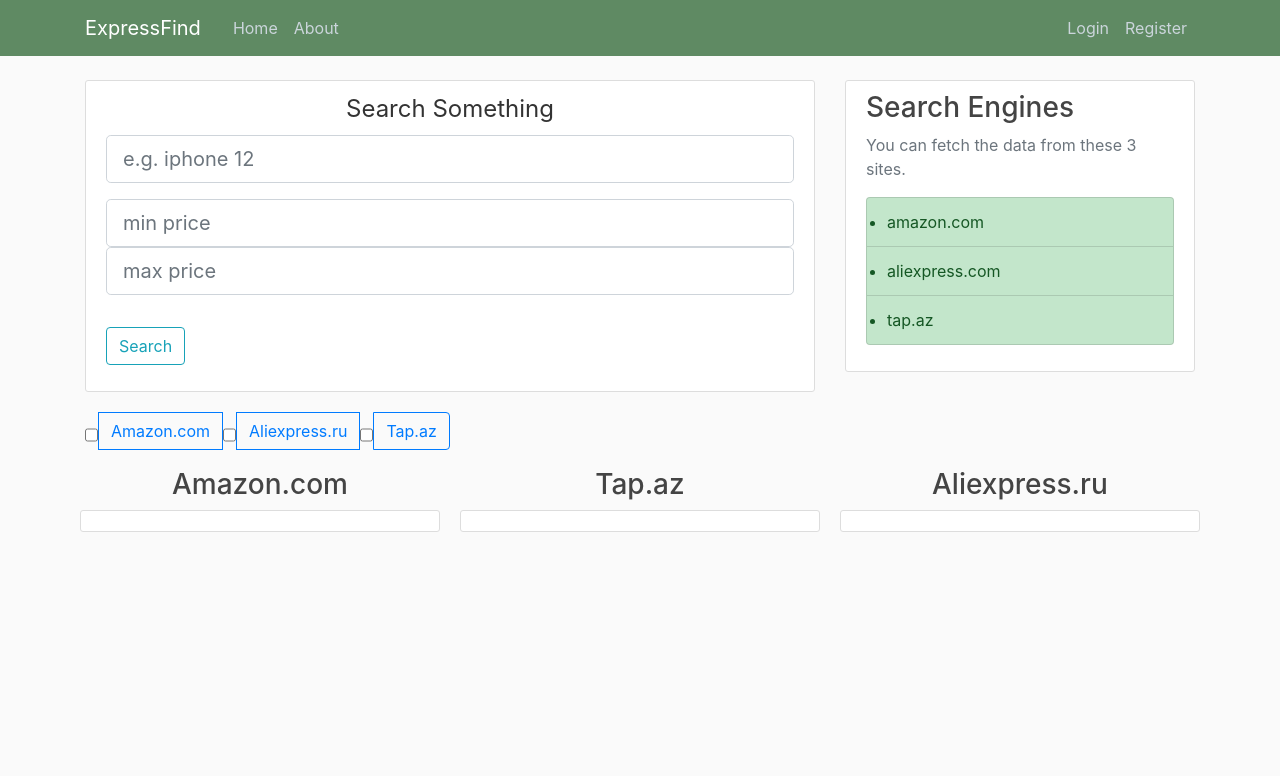
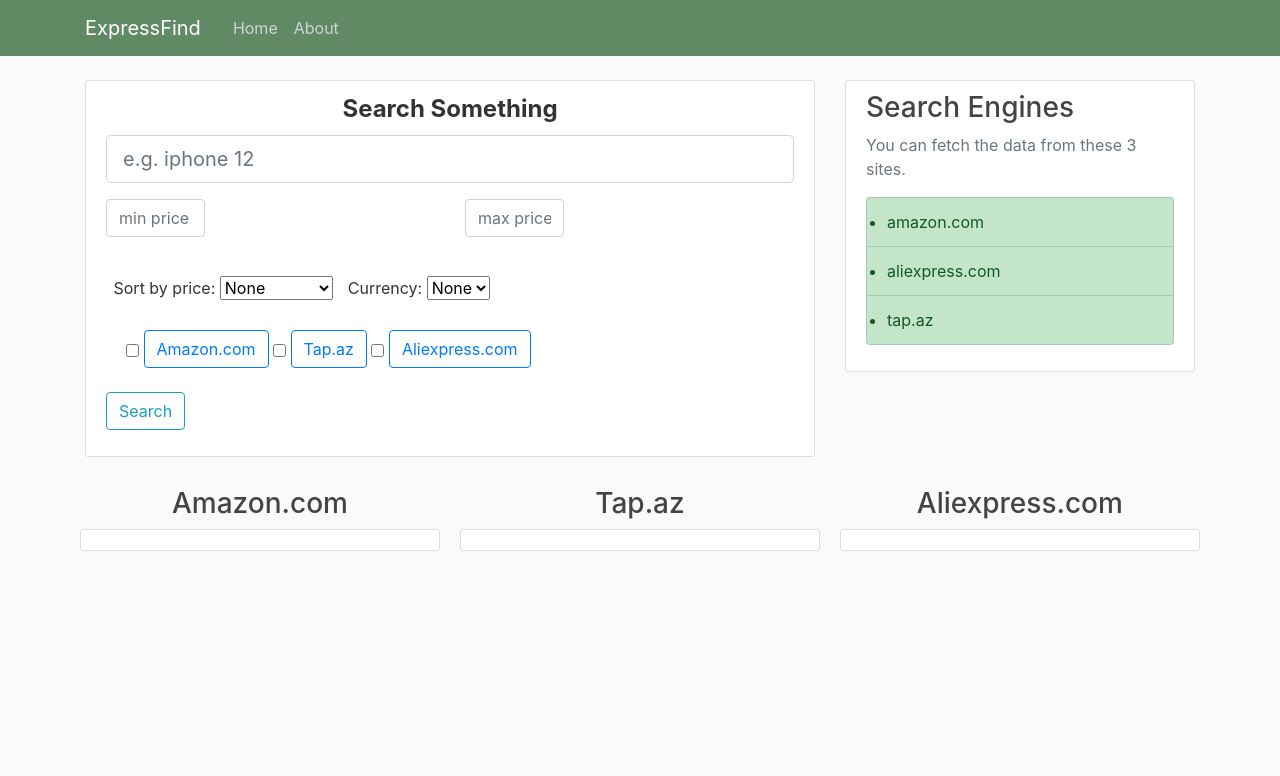
Before and after one commit to muradabdullayev900/ExpressFind, a Flask app: page / in a window 1280 px wide. Shown: the top 776 px of the page. Run offline with Flask 2, Linux system fonts and the light colour scheme; some libraries are stand-ins or nearby versions.

Commit message:
small changes to front-end

```diff
--- a/src/templates/home.html
+++ b/src/templates/home.html
@@ -52,8 +52,8 @@
 			</div>
 			<!-- Navbar Right Side -->
 			<div class="navbar-nav">
-			  <a class="nav-item nav-link" href="{{ url_for('login') }}">Login</a>
-			  <a class="nav-item nav-link" href="{{ url_for('register') }}">Register</a>
+{#			  <a class="nav-item nav-link" href="{{ url_for('login') }}">Login</a>#}
+{#			  <a class="nav-item nav-link" href="{{ url_for('register') }}">Register</a>#}
 			</div>
 		  </div>
 		</div>
@@ -67,29 +67,51 @@
                     <form method="POST" action="/home">
                         {{ form.hidden_tag() }}
                         <fieldset class="form-group">
-                            <legend class="border-primary mb-sm-2 text-center">Search Something</legend>
+                            <legend class="border-primary mb-sm-2 text-center font-weight-bold">Search Something</legend>
                             <div class="form-group">
                                 {{ form.item(class="form-control form-control-lg ", placeholder="e.g. iphone 12") }}
                             </div>
-                            <div class="form-group">
-                                {{ form.min_price(class="form-control form-control-lg ", placeholder="min price") }}
-                                {{ form.max_price(class="form-control form-control-lg ", placeholder="max price") }}
+                              <div class="row">
+                                <div class="form-group col">
+                                    {{ form.min_price(style="width: 30%", type="text", class="form-control dropdown", placeholder="min price") }}
+                                </div>
+                                <div class="form-group col">
+                                    {{ form.max_price(style="width: 30%", type="text", class="form-control dropdown", placeholder="max price") }}
+                                </div>
+                            </div>
+                            <div class="row" style="padding: 15px">
+                                <div class="dropdown" style="padding: 7.5px">
+                                    <label for="sort">Sort by price:</label>
+                                    <select name="sort" id="sort" class="dropdown">
+                                        <option name="none" value="none">None</option>
+                                        <option name="ascending" value="ascending">Ascending</option>
+                                        <option name="descending" value="descending">Descending</option>
+                                    </select>
+                                </div >
+                                <div class="dropdown" style="padding: 7.5px">
+                                    <label for="currency">Currency:</label>
+                                    <select name="currency" id="currency" class="dropdown">
+                                        <option name="none" value="none">None</option>
+                                        <option name="usd" value="usd">USD</option>
+                                        <option name="azn" value="azn">AZN</option>
+                                    </select>
+                                </div>
+                            </div>
+                            <div class="form-check" role="group" aria-label="Basic checkbox toggle button group">
+                                <input type="checkbox" class="btn-check" id="btncheck1" autocomplete="off" name="amazon">
+                                <label class="btn btn-outline-primary" for="btncheck1">Amazon.com</label>
+
+                                <input type="checkbox" class="btn-check" id="btncheck2" autocomplete="off" name="tapaz">
+                                <label class="btn btn-outline-primary" for="btncheck2">Tap.az</label>
+
+                                <input type="checkbox" class="btn-check" id="btncheck3" autocomplete="off" name="aliexpress">
+                                <label class="btn btn-outline-primary" for="btncheck3">Aliexpress.com</label>
                             </div>
                         </fieldset>
                         <div class="form-group">
                             {{ form.submit(class="btn btn-outline-info") }}
                         </div>
                     </form>
-                </div>
-                <div class="btn-group" role="group" aria-label="Basic checkbox toggle button group">
-                    <input type="checkbox" class="btn-check" id="btncheck1" autocomplete="off" name="amazon">
-                    <label class="btn btn-outline-primary" for="btncheck1">Amazon.com</label>
-
-                    <input type="checkbox" class="btn-check" id="btncheck2" autocomplete="off" name="aliexpress">
-                    <label class="btn btn-outline-primary" for="btncheck2">Aliexpress.ru</label>
-
-                    <input type="checkbox" class="btn-check" id="btncheck3" autocomplete="off" name="tapaz">
-                    <label class="btn btn-outline-primary" for="btncheck3">Tap.az</label>
                 </div>
             {% endblock %}
 		</div>
@@ -118,7 +140,7 @@
                                   <small class="text-muted">{{ product['rating'] }}</small>
                               </div>
                               <h2>
-                                  <a class="article-title" href="{{ product['url'] }}">{{ product['price'] }}</a>
+                                  <a class="article-title" href="{{ product['url'] }}">{{ product['price'] }} {{ product['currency'] }}</a>
                               </h2>
                           </div>
                       </article>
@@ -136,7 +158,7 @@
                                   <small class="text-muted">{{ product['rating'] }}</small>
                               </div>
                               <h2>
-                                  <a class="article-title" href="{{ product['url'] }}">{{ product['price'] }}</a>
+                                  <a class="article-title" href="{{ product['url'] }}">{{ product['price'] }} {{ product['currency'] }}</a>
                               </h2>
                           </div>
                       </article>
@@ -144,7 +166,7 @@
               </div>
           </div>
           <div class="column">
-              <h3 class="text-center">Aliexpress.ru</h3>
+              <h3 class="text-center">Aliexpress.com</h3>
               <div class="content-section">
                   {% for product in aliexpress_product %}
                       <article class="media content-section">
@@ -154,7 +176,7 @@
                                   <small class="text-muted">{{ product['rating'] }}</small>
                               </div>
                               <h2>
-                                  <a class="article-title" href="{{ product['url'] }}">{{ product['price'] }}</a>
+                                  <a class="article-title" href="{{ product['url'] }}">{{ product['price'] }} {{ product['currency'] }}</a>
                               </h2>
                           </div>
                       </article>
```
Also changed, not shown: src/templates/login.html (deleted, +0 -48 lines), src/templates/register.html (deleted, +0 -71 lines). Lines whose indentation alone changed are shown as unchanged.
